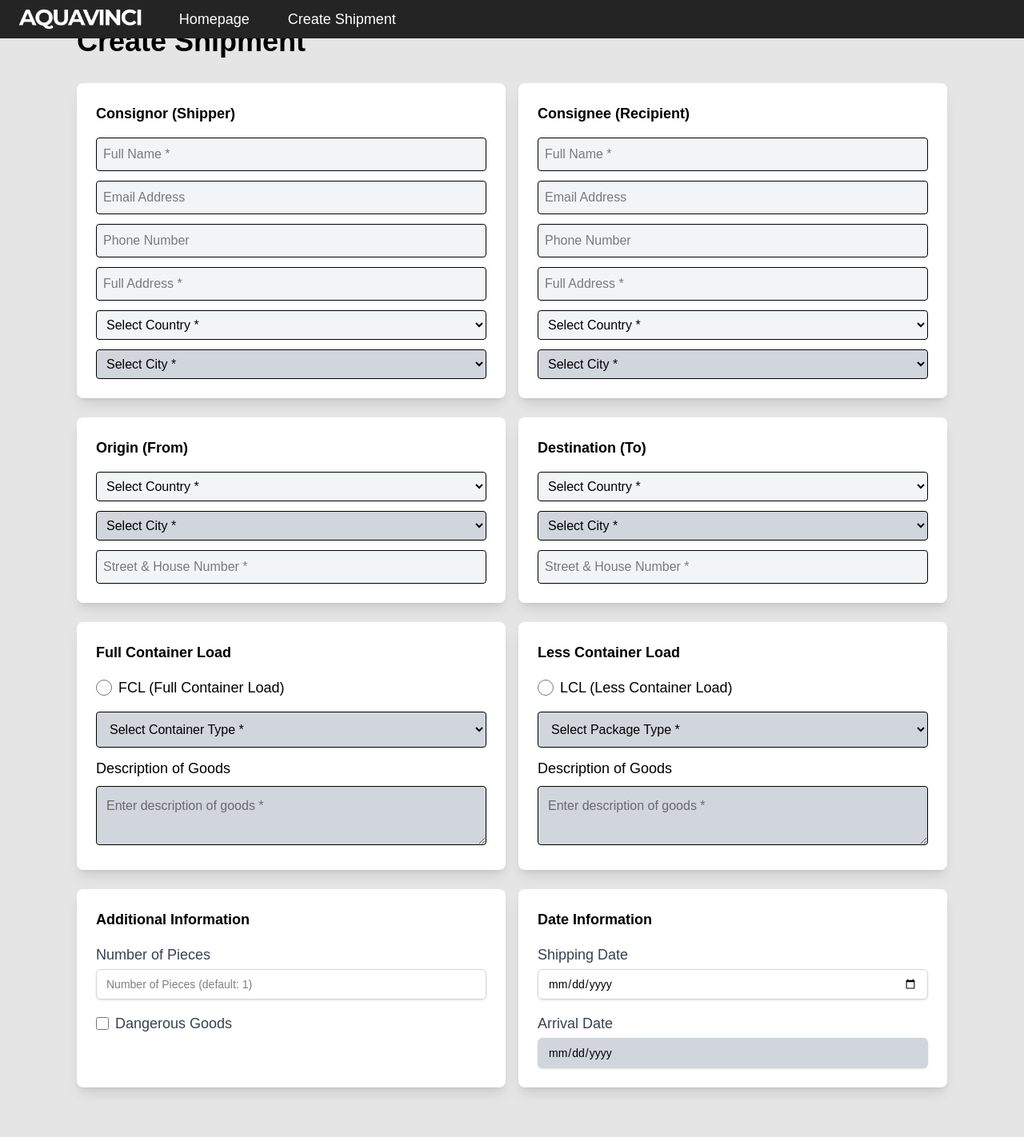
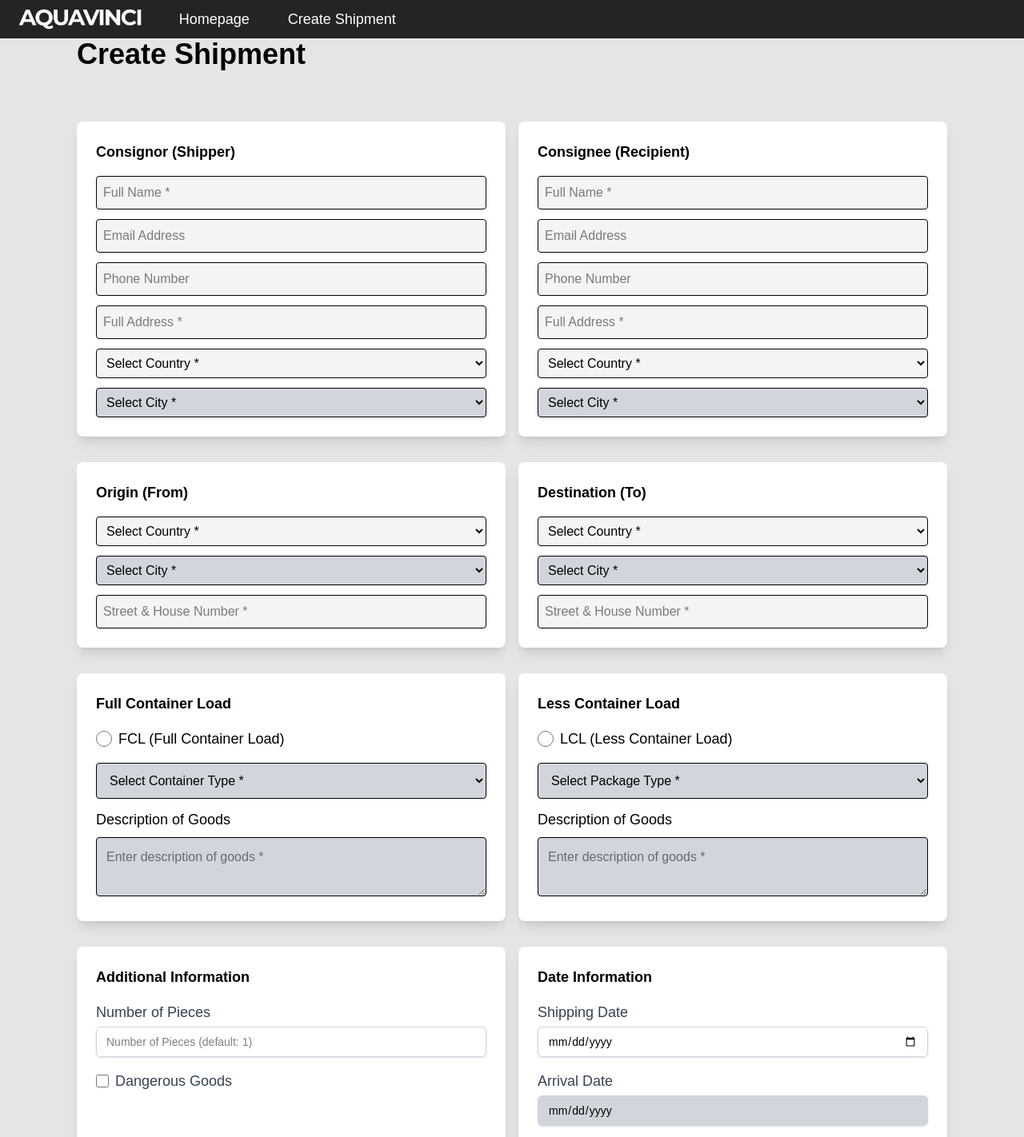
Before and after one commit to AlketKuehne/aquavinci, a Next.js app: page /create-shipment in a window 1280 px wide. Shown: the top 1422 px of the page at 80% size. Built offline with nearby package versions, Linux system fonts and the light colour scheme.

Commit message:
structe edit push down

```diff
--- a/app/create-shipment/page.tsx
+++ b/app/create-shipment/page.tsx
@@ -441,11 +441,11 @@ export default function ShipmentPage() {
       </nav>
 
       {/* Page Content */}
-      <div className="flex flex-col items-start w-full max-w-6xl mt-8 px-8">
-        <h1 className="text-4xl font-extrabold mb-8 self-start">Create Shipment</h1>
+      <div className="flex flex-col items-start w-full max-w-6xl mt-12 px-8"> {/* Increased `mt-8` to `mt-12` */}
+        <h1 className="text-4xl font-extrabold mb-12 self-start">Create Shipment</h1> {/* Increased `mb-8` to `mb-12` */}
 
         {/* First Form Section */}
-        <div className="flex justify-between w-full gap-x-4">
+        <div className="flex justify-between w-full gap-x-4 mt-4"> {/* Added `mt-4` */}
           {/* Shippers Box */}
           <div className="bg-white p-6 shadow-lg rounded-lg w-1/2">
             <h2 className="text-lg font-bold mb-4">Consignor (Shipper)</h2>
@@ -598,7 +598,7 @@ export default function ShipmentPage() {
         </div>
 
         {/* Second Form Section (From - To) */}
-        <div className="flex justify-between w-full mt-6 gap-x-4">
+        <div className="flex justify-between w-full mt-8 gap-x-4"> {/* Increased `mt-6` to `mt-8` */}
           {/* From Box */}
           <div className="bg-white p-6 shadow-lg rounded-lg w-1/2">
             <h2 className="text-lg font-bold mb-4">Origin (From)</h2>
@@ -703,7 +703,7 @@ export default function ShipmentPage() {
         </div>
 
         {/* FCL und LCL Boxen */}
-        <div className="flex justify-between w-full mt-6 gap-x-4">
+        <div className="flex justify-between w-full mt-8 gap-x-4"> {/* Increased `mt-6` to `mt-8` */}
           {/* FCL Box */}
           <div className="bg-white p-6 shadow-lg rounded-lg w-1/2">
             <h2 className="text-lg font-bold mb-4">Full Container Load</h2>
@@ -797,7 +797,7 @@ export default function ShipmentPage() {
           </div>
         </div>
 
-        <div className="flex justify-between w-full mt-6 gap-x-4">
+        <div className="flex justify-between w-full mt-8 gap-x-4"> {/* Increased `mt-6` to `mt-8` */}
           {/* Box für Anzahl der Stücke und Dangerous Goods */}
           <div className="bg-white p-6 shadow-lg rounded-lg w-1/2">
             <h2 className="text-lg font-bold mb-4">Additional Information</h2>
```
